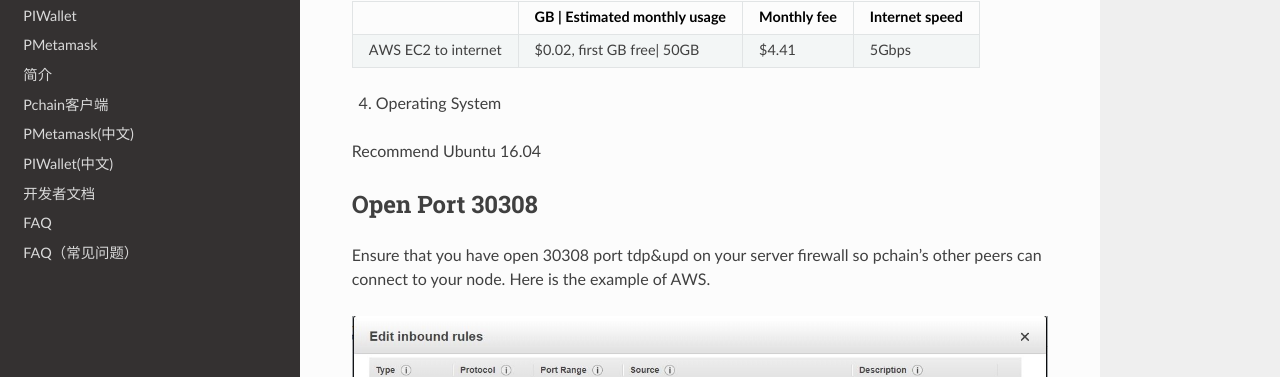
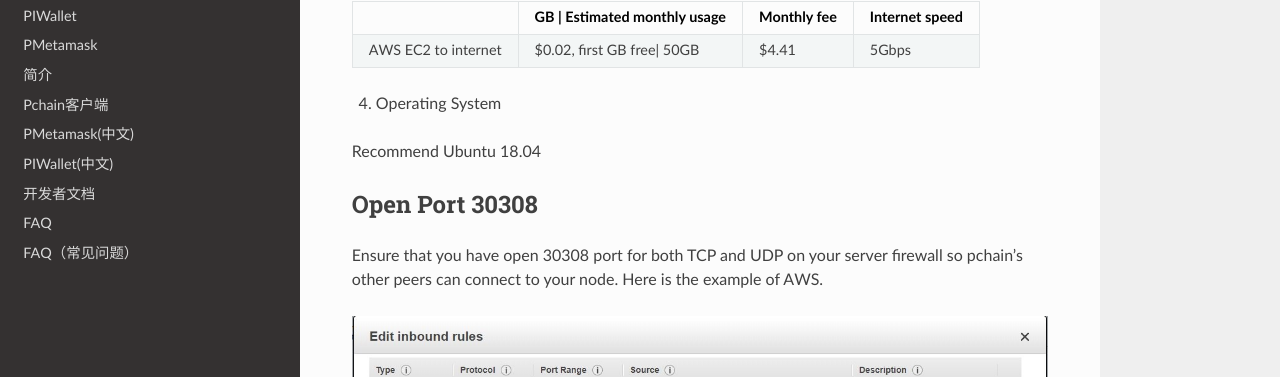
Before and after one commit to pchain-org/pchain-guide, a Sphinx documentation site: the page built from pchaindoc/source/pchainclient/requirement.rst, in a window 1280 px wide and 1282 px high. Shown: the part 581-958 px from the top of the window. Built offline with Sphinx 7.4.7 and the Read the Docs theme 2.0.0, drawn with Linux system fonts in a browser that asks for light colours; pages that are not in the unit, such as notebooks, are missing from menus.

Commit message:
correcting typos and recommending Ubuntu 18.04
to help correcting the documentation and see if it will be accepted

```diff
--- a/pchaindoc/source/pchainclient/requirement.rst
+++ b/pchaindoc/source/pchainclient/requirement.rst
@@ -33,12 +33,12 @@ According to the current cost of AWS, the total cost is estimated to be around $
 
 4. Operating System
 
-Recommend Ubuntu 16.04
+Recommend Ubuntu 18.04
 
 ----------------
 Open Port 30308
 ----------------
 
-Ensure that you have open 30308 port tdp&upd on your server firewall so pchain's other peers can connect to your node. Here is the example of AWS.
+Ensure that you have open 30308 port for both TCP and UDP on your server firewall so pchain's other peers can connect to your node. Here is the example of AWS.
 
 .. image:: ../_static/30308.jpg
```
